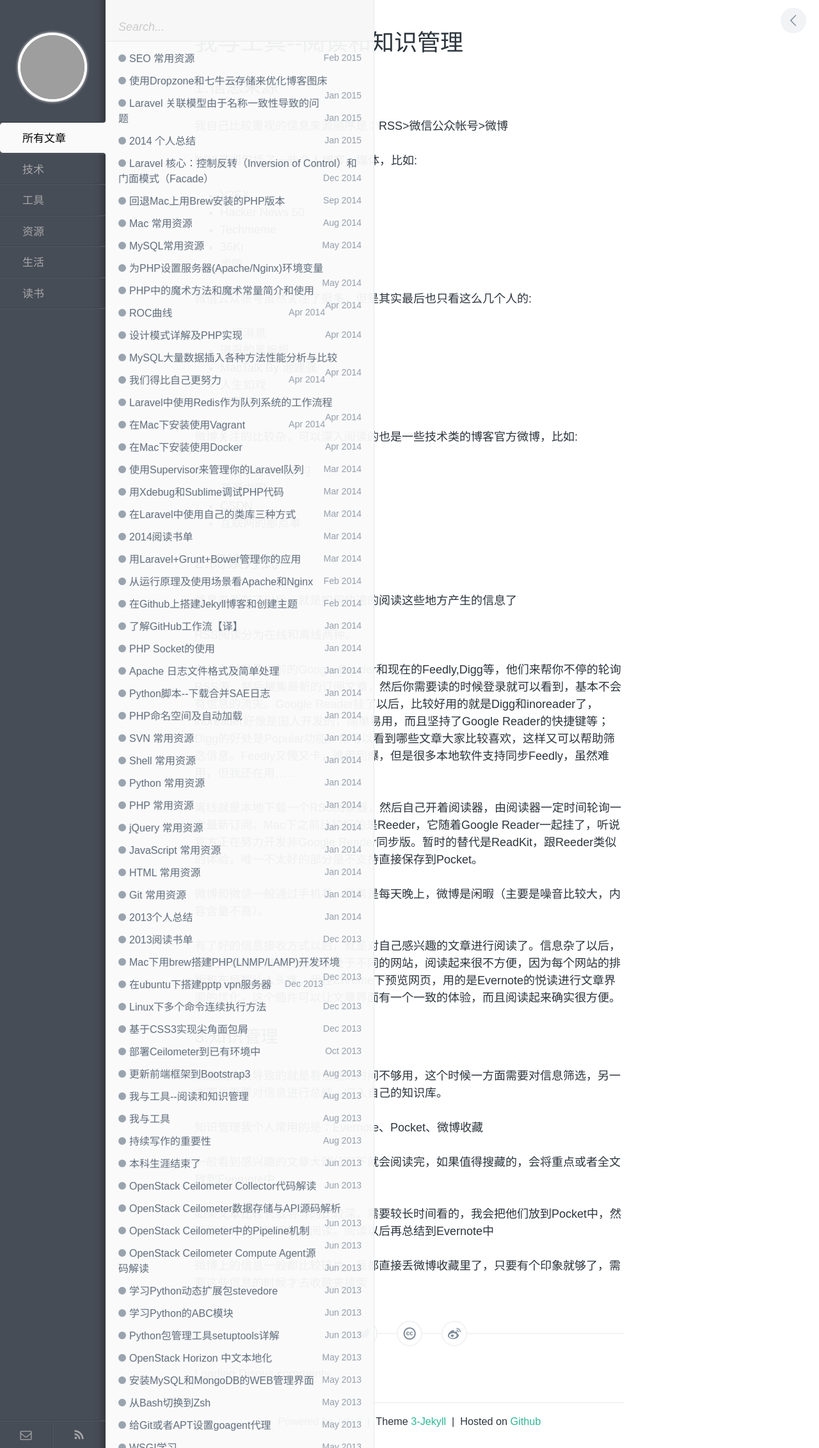
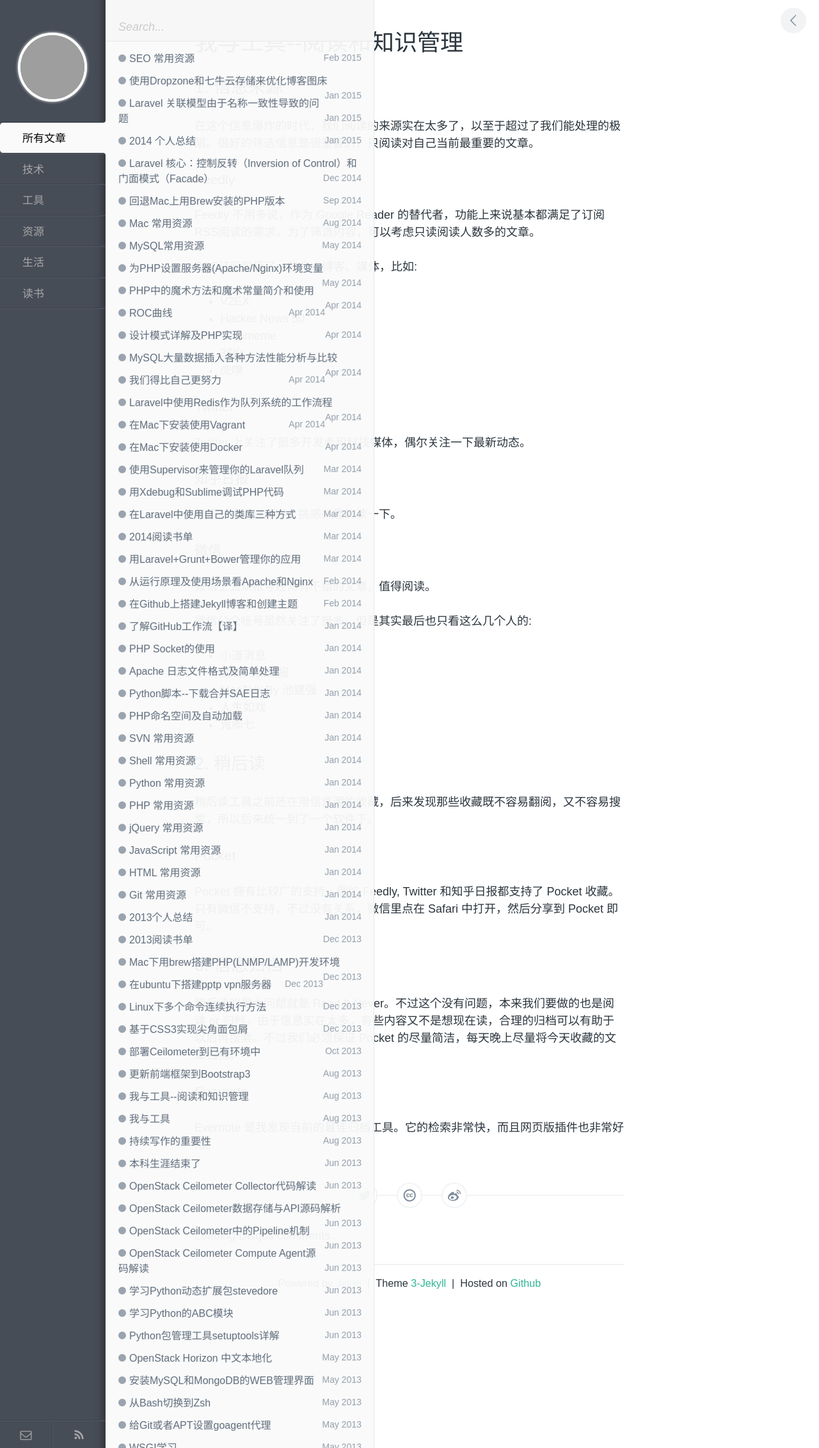
Before and after one commit to dayon3z1/suyan, a Jekyll site: the page built from _posts/tool/2013-08-06-tools-of-reading.md, in a window 1280 px wide. Shown: the whole page at 64% size. Built offline with Jekyll 4.4.1, drawn with Linux system fonts in a browser that asks for light colours; comment, search, counter and statistics services are not loaded; grey boxes are pictures that could not be loaded.

Commit message:
update tools of reading

```diff
--- a/_posts/tool/2013-08-06-tools-of-reading.md
+++ b/_posts/tool/2013-08-06-tools-of-reading.md
@@ -7,9 +7,11 @@ keywords: 阅读,知识管理,工具
 description: 每天都会花很多时间用来处理订阅的RSS、微博、微信等消息，选择合适的工具可以帮助提升阅读效率
 ---
 
-## 1.信息来源
+## 1. 信息来源
+在这个信息爆炸的时代，我们阅读的来源实在太多了，以至于超过了我们能处理的极限。很好的筛选信息是很重要的，只阅读对自己当前最重要的文章。
 
-我自己比较重视的信息来源顺序是：RSS>微信公众帐号>微博
+### Feedly
+Feedly 不用多说，作为 Google Reader 的替代者，功能上来说基本都满足了订阅RSS阅读的需求。为了筛选内容，可以考虑只读阅读人数多的文章。
 
 RSS订阅包括了一些个人博客、媒体，比如:
 
@@ -19,6 +21,15 @@ RSS订阅包括了一些个人博客、媒体，比如:
 - 36Kr
 - 虎嗅
 
+### Twitter
+Twitter 上关注了挺多开发者和科技媒体，偶尔关注一下最新动态。
+
+### 知乎日报
+每天一些精选内容，挑感兴趣的读一下。
+
+### 微信
+微信上公众帐号经常有不错的文章，值得阅读。
+
 微信公众帐号虽然关注了挺多，但是其实最后也只看这么几个人的:
 
 - 小道消息
@@ -27,35 +38,14 @@ RSS订阅包括了一些个人博客、媒体，比如:
 - 人生如戏
 - 鬼脚七
 
-微博关注的比较杂，可以深入阅读的也是一些技术类的博客官方微博，比如:
+## 2. 稍后读
+稍后读工具之前还在用信息源的收藏，后来发现那些收藏既不容易翻阅，又不容易搜索，所以后来统一到了一个软件下。
 
-- IT技术博客大学习
-- 开源中国
-- CSDN
-- 互联网的那点事
+### Pocket
+Pocket 拥有比较广的支持，例如 Feedly, Twitter 和知乎日报都支持了 Pocket 收藏。只有微信不支持，不过没有关系，微信里点在 Safari 中打开，然后分享到 Pocket 即可。
 
-## 2.阅读方式
+## 3. 信息归档
+稍后读的最大问题就是 Read It Never。不过这个没有问题，本来我们要做的也是阅读 or 归档。由于信息实在太多，有些内容又不是想现在读，合理的归档可以有助于以后再搜索。不过我们必须保证 Pocket 的尽量简洁，每天晚上尽量将今天收藏的文章归档。
 
-信息来源有了以后，就是如何快速的阅读这些地方产生的信息了
-
-RSS阅读分为在线和离线两种。
-
-在线么就是像以前的Google Reader和现在的Feedly,Digg等，他们来帮你不停的轮询RSS源，然后搜集最新的订阅文章，然后你需要读的时候登录就可以看到，基本不会有信息的流失。Google Reader挂了以后，比较好用的就是Digg和inoreader了，inoreader好像是国人开发的，简单易用，而且坚持了Google Reader的快捷键等；Digg的好处是Popular功能，你可以看到哪些文章大家比较喜欢，这样又可以帮助筛选信息。Feedly又慢又卡，难用到爆，但是很多本地软件支持同步Feedly，虽然难用，但我还在用……
-
-离线就是本地下载一个RSS阅读器，然后自己开着阅读器，由阅读器一定时间轮询一次最新订阅。Mac下之前比较好的是Reeder，它随着Google Reader一起挂了，听说官方正在努力开发非Google Reader同步版。暂时的替代是ReadKit，跟Reeder类似的体验，唯一不太好的部分是不支持直接保存到Pocket。
-
-微博和微信一般通过手机看，微信是每天晚上，微博是闲暇（主要是噪音比较大，内容含量不高）。
-
-有了好的信息接收方式以后，就是对自己感兴趣的文章进行阅读了。信息杂了以后，比较麻烦的就是没处信息都处于不同的网站，阅读起来很不方便，因为每个网站的排版和布局都让人头疼。我在Chrome下预览网页，用的是Evernote的悦读进行文章界面的优化，这个插件可以让文章界面有一个一致的体验，而且阅读起来确实很方便。
-
-## 3.知识管理
-
-信息流太快导致的就是看信息的时间不够用，这个时候一方面需要对信息筛选，另一方面也需要对信息进行总结，归入自己的知识库。
-
-知识管理我个人常用的是：Evernote、Pocket、微博收藏
-
-一般看到感兴趣的文章大部分当下就会阅读完，如果值得搜藏的，会将重点或者全文放到Evernote中
-
-如果文章比较长或者写的比较深，需要较长时间看的，我会把他们放到Pocket中，然后找个较多的时间集中阅读。阅读以后再总结到Evernote中
-
-微博上的信息一般都比较碎片，我都直接丢微博收藏里了，只要有个印象就够了，需要这些信息的时候才去收藏夹搜索
+### Evernote
+Evernote 是我发现当前的最佳归档工具。它的检索非常快，而且网页版插件也非常好用。
```
